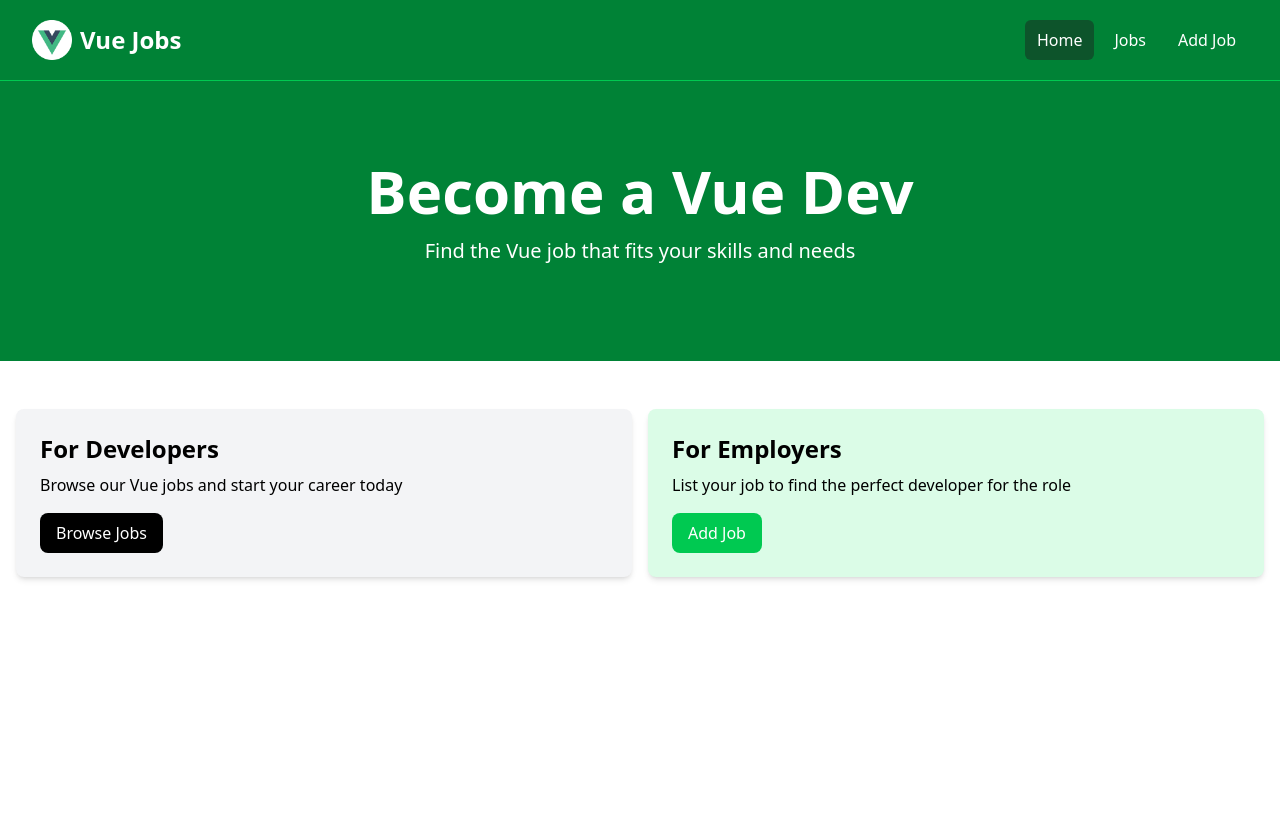
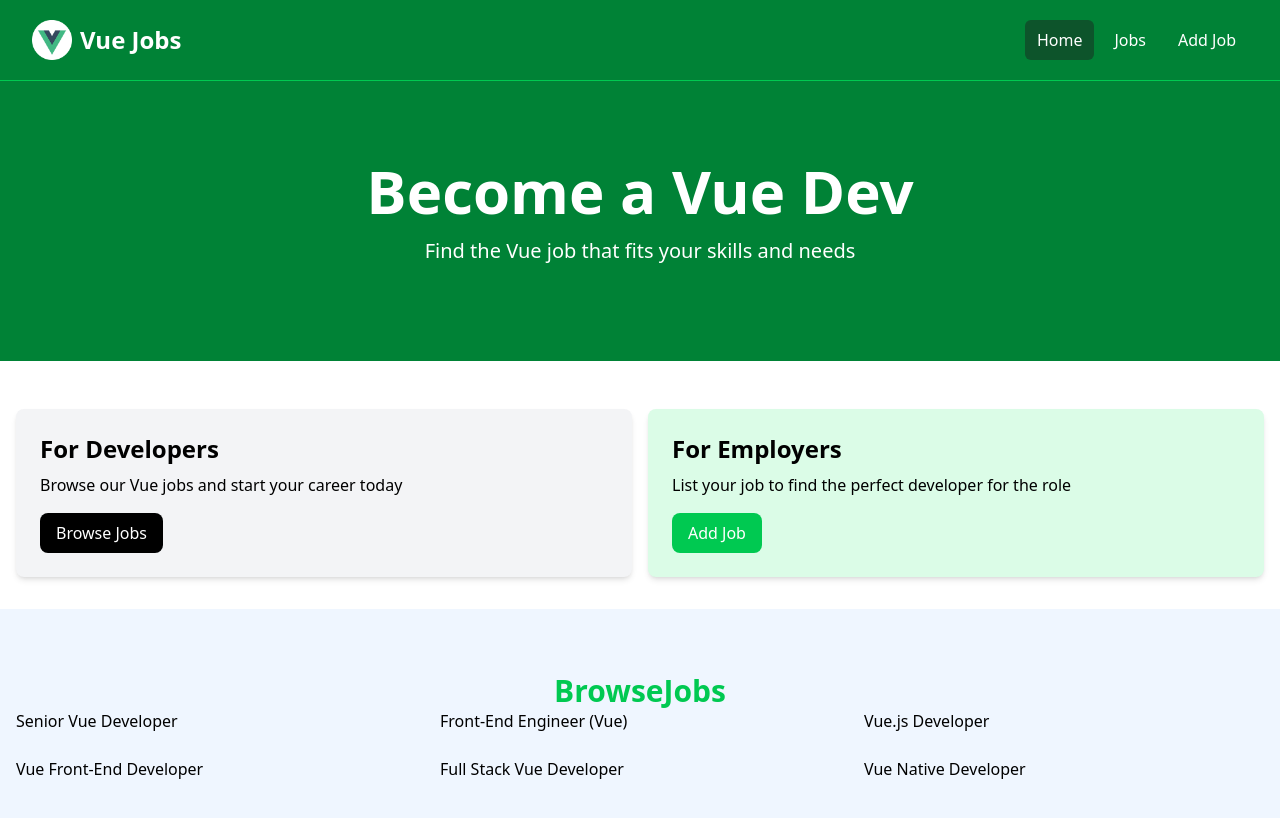
Before and after one commit to ThembaMtshelwane/project2, a Vue app: page /jobs in a window 1280 px wide. Shown: the top 818 px of the page. Built offline with nearby package versions, Linux system fonts and the light colour scheme.

Commit message:
Add JobListings component and update App.vue to include it; create jobs.json for job data

```diff
--- a/src/App.vue
+++ b/src/App.vue
@@ -2,10 +2,12 @@
 import Hero from "./components/Hero.vue";
 import HomeCards from "./components/HomeCards.vue";
 import Navbar from "./components/Navbar.vue";
+import JobListings from "./components/JobListings.vue";
 </script>
 
 <template>
   <Navbar />
   <Hero />
   <HomeCards />
+  <JobListings />
 </template>
--- /dev/null
+++ b/src/components/JobListings.vue
@@ -0,0 +1,22 @@
+<script setup>
+import jobData from "@/jobs.json";
+import { ref } from "vue";
+
+const jobs = ref(jobData);
+console.log(jobs.value);
+</script>
+
+<template>
+  <section class="bg-blue-50 px-4 py-10">
+    <div class="container-xl lg:container m-auto">
+      <h2 class="text-3xl font-bold text-green-500 mt-6 text-center">
+        BrowseJobs
+      </h2>
+      <div class="grid grid-cols-1 md:grid-cols-3 gap-6">
+        <div v-for="job in jobs" :key="job.id">
+          {{ job.title }}
+        </div>
+      </div>
+    </div>
+  </section>
+</template>
--- /dev/null
+++ b/src/jobs.json
@@ -0,0 +1,86 @@
+[
+  {
+    "id": 1,
+    "title": "Senior Vue Developer",
+    "type": "Full-Time",
+    "description": "We are seeking a talented Front-End Developer to join our team in Boston, MA. The ideal candidate will have strong skills in HTML, CSS, and JavaScript, with experience working with modern JavaScript frameworks such as Vue or Angular.",
+    "location": "Boston, MA",
+    "salary": "$70K - $80K",
+    "company": {
+      "name": "NewTek Solutions",
+      "description": "NewTek Solutions is a leading technology company specializing in web development and digital solutions. We pride ourselves on delivering high-quality products and services to our clients while fostering a collaborative and innovative work environment.",
+      "contactEmail": "contact@teksolutions.com",
+      "contactPhone": "555-555-5555"
+    }
+  },
+  {
+    "id": 2,
+    "title": "Front-End Engineer (Vue)",
+    "type": "Full-Time",
+    "description": "Join our team as a Front-End Developer in sunny Miami, FL. We are looking for a motivated individual with a passion for crafting beautiful and responsive web applications. Experience with UI/UX design principles and a strong attention to detail are highly desirable.",
+    "location": "Miami, FL",
+    "salary": "$70K - $80K",
+    "company": {
+      "name": "Veneer Solutions",
+      "description": "Veneer Solutions is a creative agency specializing in digital design and development. Our team is dedicated to pushing the boundaries of creativity and innovation to deliver exceptional results for our clients.",
+      "contactEmail": "contact@loremipsum.com",
+      "contactPhone": "555-555-5555"
+    }
+  },
+  {
+    "id": 3,
+    "title": "Vue.js Developer",
+    "type": "Full-Time",
+    "description": "Are you passionate about front-end development? Join our team in vibrant Brooklyn, NY, and work on exciting projects that make a difference. We offer competitive compensation and a collaborative work environment where your ideas are valued.",
+    "location": "Brooklyn, NY",
+    "salary": "$70K - $80K",
+    "company": {
+      "name": "Dolor Cloud",
+      "description": "Dolor Cloud is a leading technology company specializing in digital solutions for businesses of all sizes. With a focus on innovation and customer satisfaction, we are committed to delivering cutting-edge products and services.",
+      "contactEmail": "contact@dolorsitamet.com",
+      "contactPhone": "555-555-5555"
+    }
+  },
+  {
+    "id": 4,
+    "title": "Vue Front-End Developer",
+    "type": "Part-Time",
+    "description": "Join our team as a Part-Time Front-End Developer in beautiful Pheonix, AZ. We are looking for a self-motivated individual with a passion for creating engaging user experiences. This position offers flexible hours and the opportunity to work remotely.",
+    "location": "Pheonix, AZ",
+    "salary": "$60K - $70K",
+    "company": {
+      "name": "Alpha Elite",
+      "description": "Alpha Elite is a dynamic startup specializing in digital marketing and web development. We are committed to fostering a diverse and inclusive workplace where creativity and innovation thrive.",
+      "contactEmail": "contact@adipisicingelit.com",
+      "contactPhone": "555-555-5555"
+    }
+  },
+  {
+    "id": 5,
+    "title": "Full Stack Vue Developer",
+    "type": "Full-Time",
+    "description": "Exciting opportunity for a Full-Time Front-End Developer in bustling Atlanta, GA. We are seeking a talented individual with a passion for building elegant and scalable web applications. Join our team and make an impact!",
+    "location": "Atlanta, GA",
+    "salary": "$90K - $100K",
+    "company": {
+      "name": "Browning Technologies",
+      "description": "Browning Technologies is a rapidly growing technology company specializing in e-commerce solutions. We offer a dynamic and collaborative work environment where employees are encouraged to think creatively and innovate.",
+      "contactEmail": "contact@consecteturadipisicing.com",
+      "contactPhone": "555-555-5555"
+    }
+  },
+  {
+    "id": 6,
+    "title": "Vue Native Developer",
+    "type": "Full-Time",
+    "description": "Join our team as a Front-End Developer in beautiful Portland, OR. We are looking for a skilled and enthusiastic individual to help us create innovative web solutions. Competitive salary and great benefits package available.",
+    "location": "Portland, OR",
+    "salary": "$100K - $110K",
+    "company": {
+      "name": "Port Solutions INC",
+      "description": "Port Solutions is a leading technology company specializing in software development and digital marketing. We are committed to providing our clients with cutting-edge solutions and our employees with a supportive and rewarding work environment.",
+      "contactEmail": "contact@ipsumlorem.com",
+      "contactPhone": "555-555-5555"
+    }
+  }
+]
```
